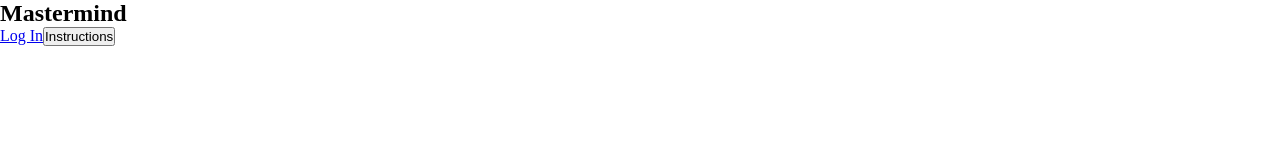
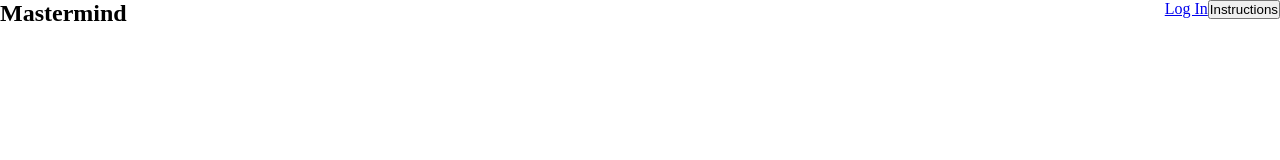
Before and after one commit to aemann2/mastermind, a React (Create React App) app in the folder client/: page / in a window 1280 px wide. Shown: the top 160 px of the page. Built offline with nearby package versions, Linux system fonts and the light colour scheme; no server answers.

Commit message:
began styling nav

```diff
--- a/client/src/components/Nav.tsx
+++ b/client/src/components/Nav.tsx
@@ -1,5 +1,6 @@
 import React from 'react';
 import { Link } from 'react-router-dom';
+import styles from '../styles/Nav.module.scss';
 
 interface IProps {
 	setInstructionModalOpen: React.Dispatch<React.SetStateAction<boolean>>;
@@ -7,6 +8,7 @@ interface IProps {
 
 const Nav: React.FC<IProps> = ({ setInstructionModalOpen }) => {
 	return (
+		<div className={styles.navBar}>
 			<nav>
 				<div>
 					<h1>Mastermind</h1>
@@ -18,6 +20,7 @@ const Nav: React.FC<IProps> = ({ setInstructionModalOpen }) => {
 					</button>
 				</div>
 			</nav>
+		</div>
 	);
 };
 
--- /dev/null
+++ b/client/src/styles/Nav.module.scss
@@ -0,0 +1,7 @@
+.navBar {
+	nav {
+		display: flex;
+		flex-direction: row;
+		justify-content: space-between;
+	}
+}
```
Lines whose indentation alone changed are shown as unchanged.
